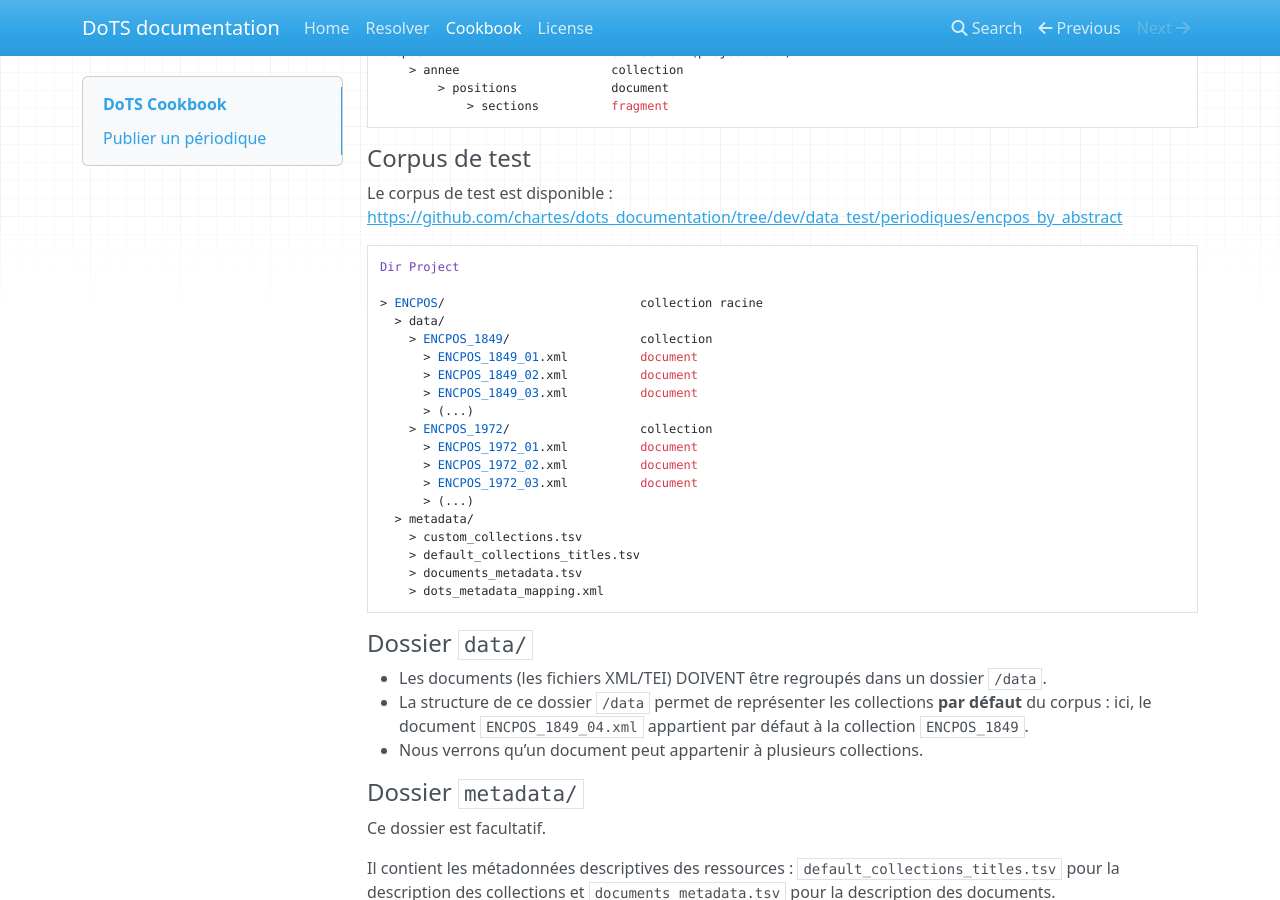
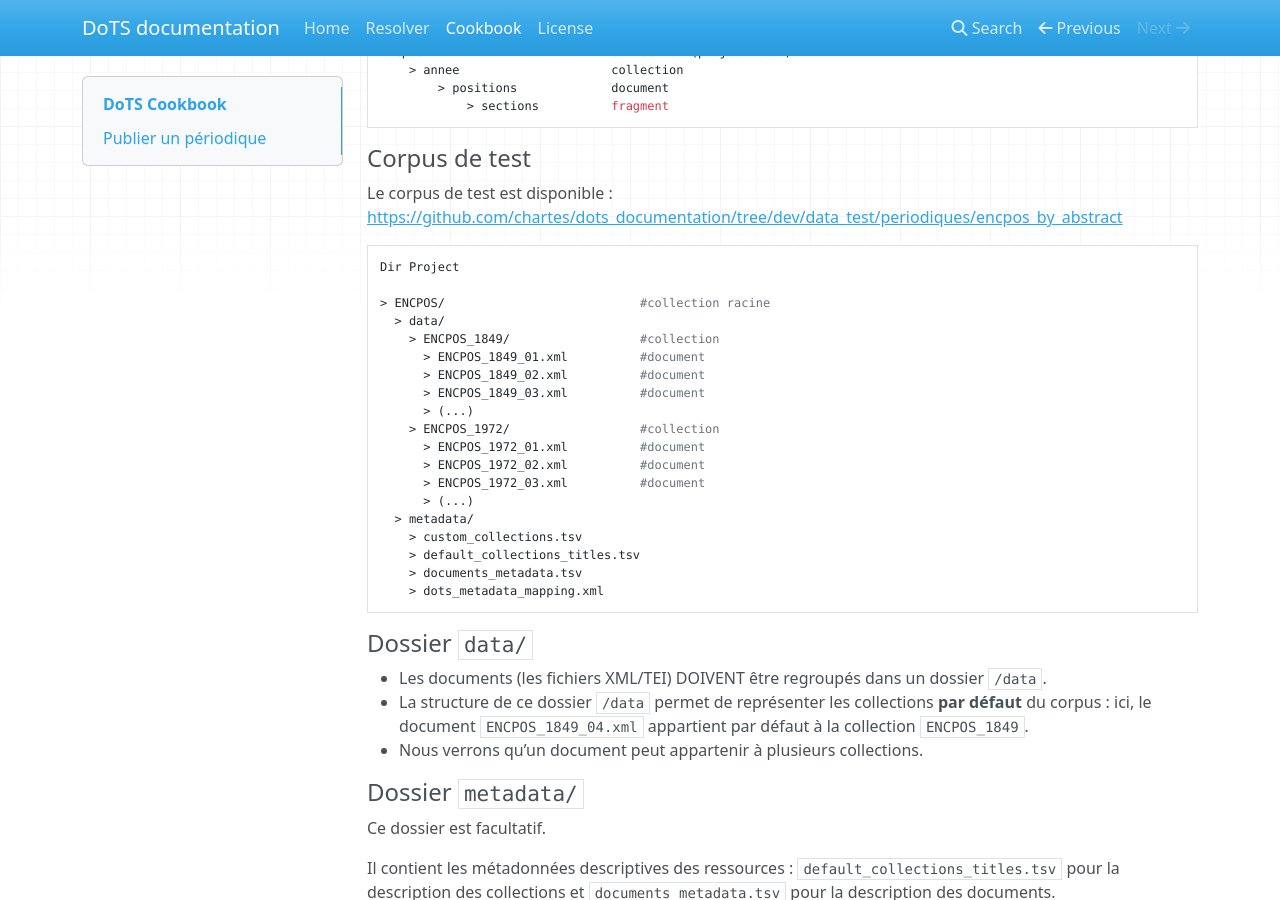
Before and after one commit to emmamorlock/dots_documentation, an MkDocs documentation site: the page built from docs/cookbook.md, in a window 1280 px wide and 900 px high, scrolled down 1311 px. Built offline with MkDocs 1.6.1, drawn with Linux system fonts in a browser that asks for light colours; nearby versions of some CDN libraries; some of the changed text lies outside the part shown.

````diff
--- a/docs/cookbook.md
+++ b/docs/cookbook.md
@@ -73,17 +73,17 @@ Le corpus de test est disponible : [https://github.com/chartes/dots_documentatio
 ```
 Dir Project
 
-> ENCPOS/                           collection racine
+> ENCPOS/                           #collection racine
   > data/
-    > ENCPOS_1849/                  collection
-      > ENCPOS_1849_01.xml          document
-      > ENCPOS_1849_02.xml          document
-      > ENCPOS_1849_03.xml          document
+    > ENCPOS_1849/                  #collection
+      > ENCPOS_1849_01.xml          #document
+      > ENCPOS_1849_02.xml          #document
+      > ENCPOS_1849_03.xml          #document
       > (...)
-    > ENCPOS_1972/                  collection
-      > ENCPOS_1972_01.xml          document
-      > ENCPOS_1972_02.xml          document
-      > ENCPOS_1972_03.xml          document
+    > ENCPOS_1972/                  #collection
+      > ENCPOS_1972_01.xml          #document
+      > ENCPOS_1972_02.xml          #document
+      > ENCPOS_1972_03.xml          #document
       > (...)
   > metadata/
     > custom_collections.tsv
@@ -215,15 +215,15 @@ Le corpus de test : [positions\_by\_volume](positions_by_volume)
 ```
 Dir Project (exemple: ENCPOS)
 
-├── /positions_by_volume (collection - projet)
-│    ├── /data
-│        ├── /ENCPOS_1849_c2.xml (document)
-│        ├── /ENCPOS_1971_c2.xml (document)
-│        ├── /ENCPOS_1972_c2.xml (document)
-│    ├── /metadata
-│        ├── dots_metadata_mapping.xml
-│        ├── encpos.tsv
-│        ├── titles.csv
+  > /positions_by_volume (collection - projet)
+    >/data
+      > /ENCPOS_1849_c2.xml (document)
+      > /ENCPOS_1971_c2.xml (document)
+      > /ENCPOS_1972_c2.xml (document)
+    > /metadata
+      > dots_metadata_mapping.xml
+      > encpos.tsv
+      > titles.csv
 ```
 
 
````
Also changed, not shown: docs/index.md (+2 -2 lines), docs/img/dots_schema.png (added), docs/img/dots_workflow.png (added).
